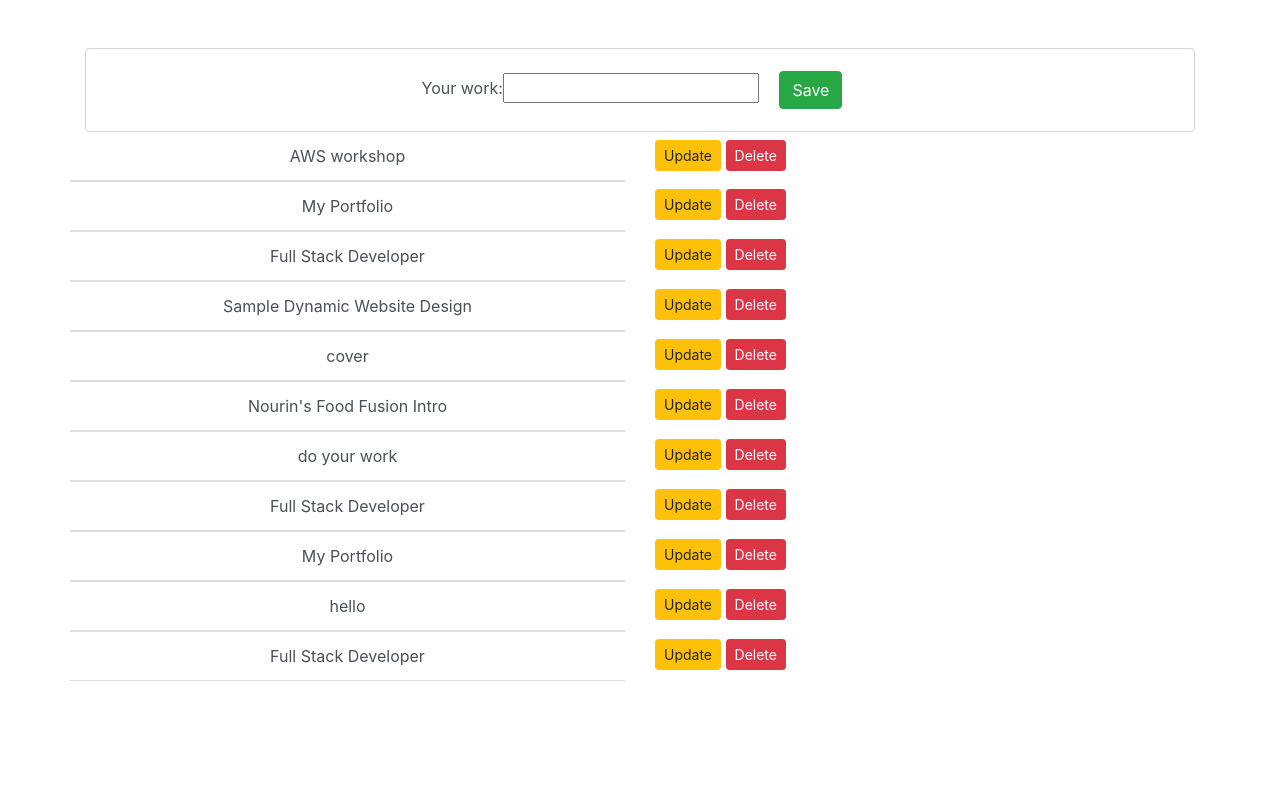
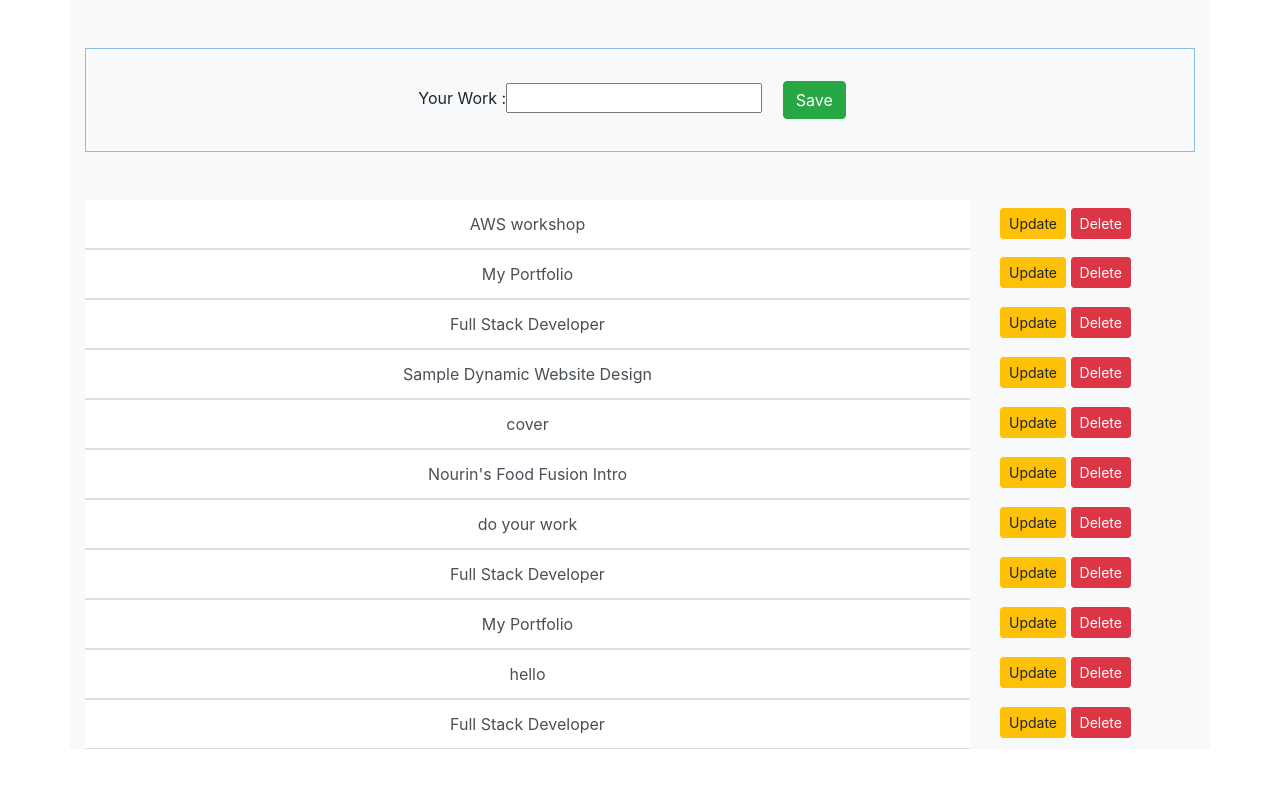
Before and after one commit to Jaima-Jarnaz/ToDo-using-Django, a Django app: page / in a window 1280 px wide. Run offline with Django 3.2, Linux system fonts and the light colour scheme; data comes from the database, SQL or seed files in the repository; both versions use the stored data as it was after the commit; some libraries are stand-ins or nearby versions.

Commit message:
commit update

```diff
--- a/apptodo/forms.py
+++ b/apptodo/forms.py
@@ -1,5 +1,5 @@
 from django import forms
 
 class TaskForm(forms.Form):
-    title = forms.CharField(label='Your work', max_length=200)
+    title = forms.CharField(label='Your Work    ', max_length=200)
     #name = forms.CharField(label='your work', max_length=200)
--- a/apptodo/templates/index.html
+++ b/apptodo/templates/index.html
@@ -10,56 +10,26 @@
     <title>Do your daily work</title>
   </head>
   <body>
-   <div class="container pt-5">
-       <div class="form-control text-center">
+   <div class="container pt-5 bg-light">
+       <div class="text-center mb-5 p-3" style="border: 1px solid rgb(141, 189, 221);">
         <form method="post" action="/" class="">
             {% csrf_token %}
             {{form}}
             <input type="submit" value="Save" class="btn btn-success m-3">
        </form>
        </div>
-       <div class="row justify-content-center">
+
+       <div class="row container justify-content-center">
             {% for task in tasks %}
-            <div class="list-group list-group-flush col-6">
-                <a href="/?workid={{task.id}}" class="list-group-item list-group-item-action text-center">{{task.title}}</a>
+            <div class="list-group list-group-flush col-10">
+                <a href="{% url 'update' task.id %}" class="list-group-item list-group-item-action text-center">{{task.title}}</a>
             </div>
-            <div class="col-6">
-                <a href="/?workid={{task.id}}" class="btn btn-warning btn-sm mt-2" name="update" data-toggle="modal" data-target="#exampleModal">Update</a>
-                <a href="/?workid={{task.id}}" class="btn btn-danger btn-sm mt-2">Delete</a>
-            </div>
+            <div class="col-2">
+                <a href="{% url 'update' task.id %}" class="btn btn-warning btn-sm mt-2" >Update</a>
+                <a href="{% url 'update' task.id %}" class="btn btn-danger btn-sm mt-2">Delete</a>
+             </div>
              {% endfor %}
         </div>
-
-        <!-- Button trigger modal -->
-
-<!-- Modal -->
-<div class="modal fade" id="exampleModal" tabindex="-1" role="dialog" aria-labelledby="exampleModalLabel" aria-hidden="true">
-  <div class="modal-dialog" role="document">
-    <div class="modal-content">
-      <div class="modal-header">
-        <h5 class="modal-title" id="exampleModalLabel">Modal title</h5>
-        <button type="button" class="close" data-dismiss="modal" aria-label="Close">
-          <span aria-hidden="true">&times;</span>
-        </button>
-      </div>
-      <div class="modal-body">
-         <form method="post" action="/" class="">
-            {% csrf_token %}
-            {{form.dailywork}}
-            <input type="submit" value="Save" class="btn btn-success m-3">
-       </form>
-
-
-      </div>
-      <div class="modal-footer">
-        <button type="button" class="btn btn-secondary" data-dismiss="modal">Close</button>
-        <button type="button" class="btn btn-primary">Save changes</button>
-      </div>
-    </div>
-  </div>
-</div>
-
-
 
     </div>
 
--- a/apptodo/urls.py
+++ b/apptodo/urls.py
@@ -1,7 +1,9 @@
 from django.urls import path
 from .import views
-from .views import Index
+from .views import Index,update
 
 urlpatterns = [
     path('',Index.as_view(),name="index"),
+    path('update/<str:workid>/',views.update,name="update"),
+
 ]
--- a/apptodo/views.py
+++ b/apptodo/views.py
@@ -5,16 +5,11 @@ from .forms import *
 from django.views import View
 class Index(View):
     def get(self,request):
-        work_id=request.GET.get('workid')
-        if work_id:
-            dailywork=Task.objects.filter(id=work_id)
-        else:
-            task=Task.objects.all()
-
+        task=Task.objects.all()
         form=TaskForm()
         content={
             'tasks':task,
-            'form':form
+            'form':form,
         }
         return render(request,'index.html',content)
 
@@ -33,3 +28,14 @@ class Index(View):
             print("do again")
 
         return render(request,'index.html',{'form':form})
+
+
+
+
+def update(request,workid):
+        #work_id=request.GET.get('workid')
+        form=Task.objects.get(id=workid)
+        title=form.cleaned_data['title']
+        reg=Task(title=title)
+        reg.save()
+        return render(request,'update.html',{'form':form})
```
Also changed, not shown: apptodo/templates/update.html (added, +21 -0 lines), db.sqlite3.
